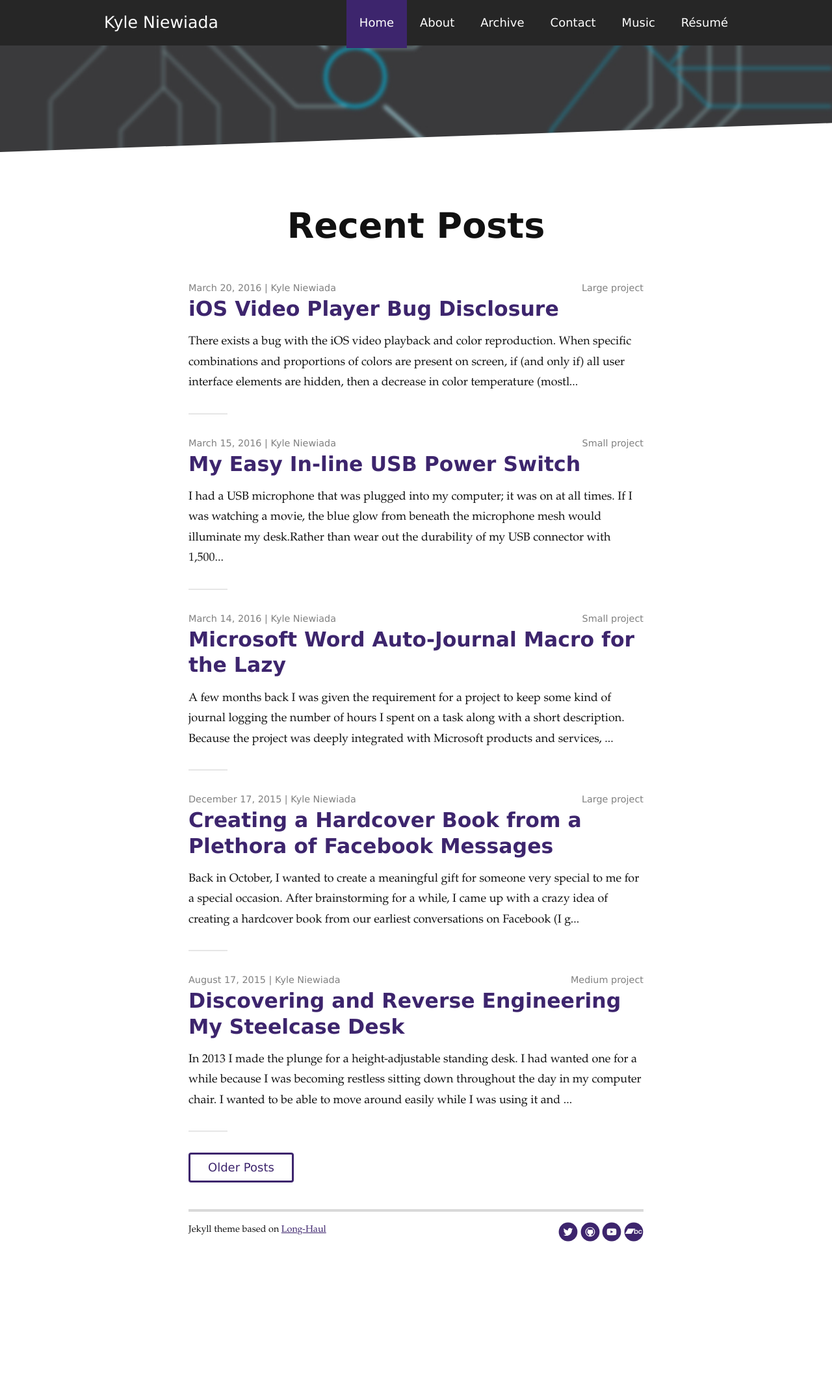
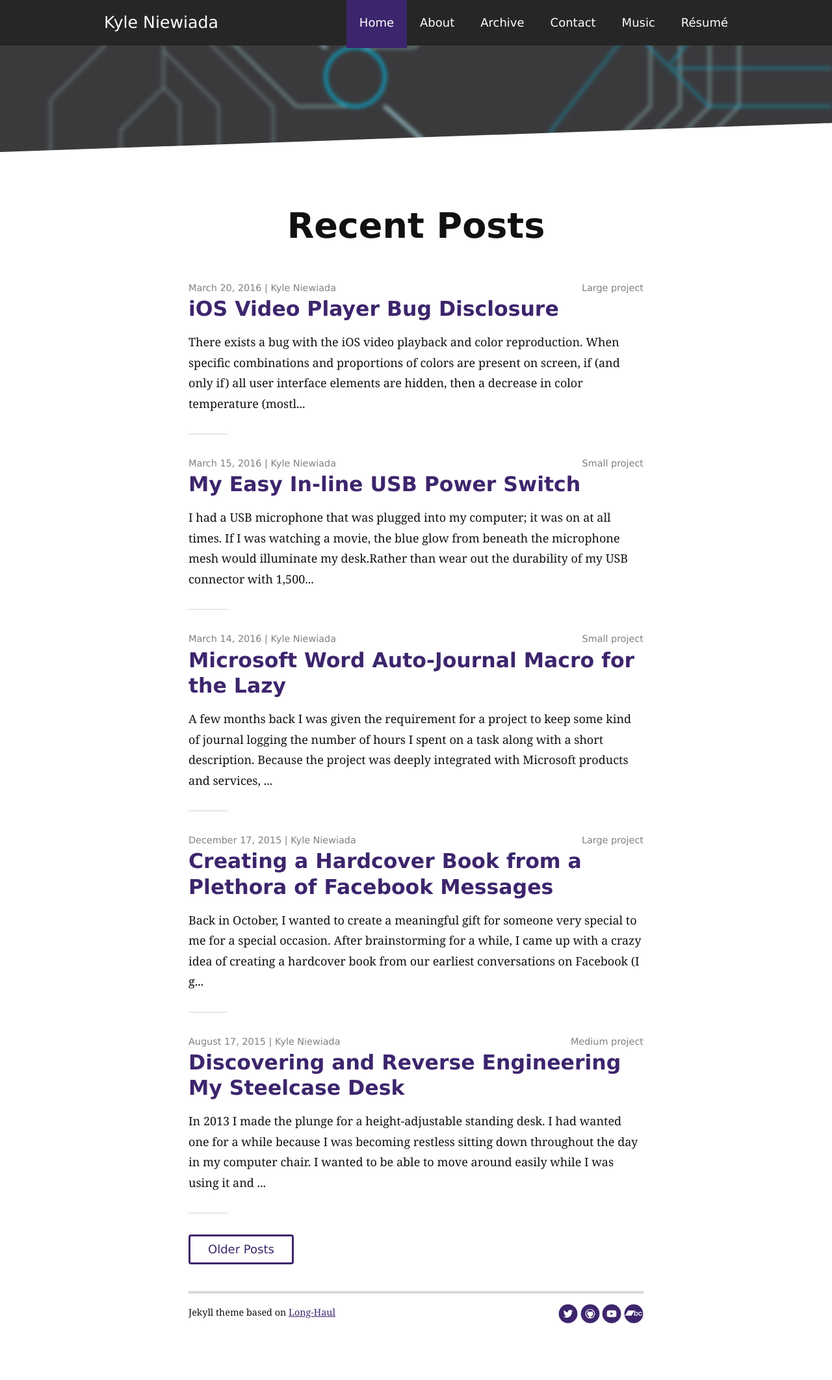
Before and after one commit to aav7fl/website-legacy, a Jekyll site: the page built from index.html, in a window 1280 px wide. Shown: the whole page at 65% size. Built offline with Jekyll 4.4.1, drawn with Linux system fonts in a browser that asks for light colours; the list of posts is cut into pages by our own code; before the commit the page ends 2001 px from its top, so only the background shows below that.

Commit message:
font change

```diff
--- a/_sass/__config.scss
+++ b/_sass/__config.scss
@@ -51,7 +51,7 @@
 TYPE SETTINGS
 ***************/
 
-$sans-serif: Verdana, Geneva, sans-serif;
+$sans-serif: Geneva, Tahoma, Verdana, sans-serif;
 //$sans-serif: "Open Sans", Helvetica, Arial, sans-serif;
-$serif: Palatino, Palatino Linotype, Palatino LT STD, Book Antiqua, Georgia, serif;
+$serif: Georgia, Times, Times New Roman, serif;
 //$serif: "PT Serif", Georgia, Times, serif;
```
